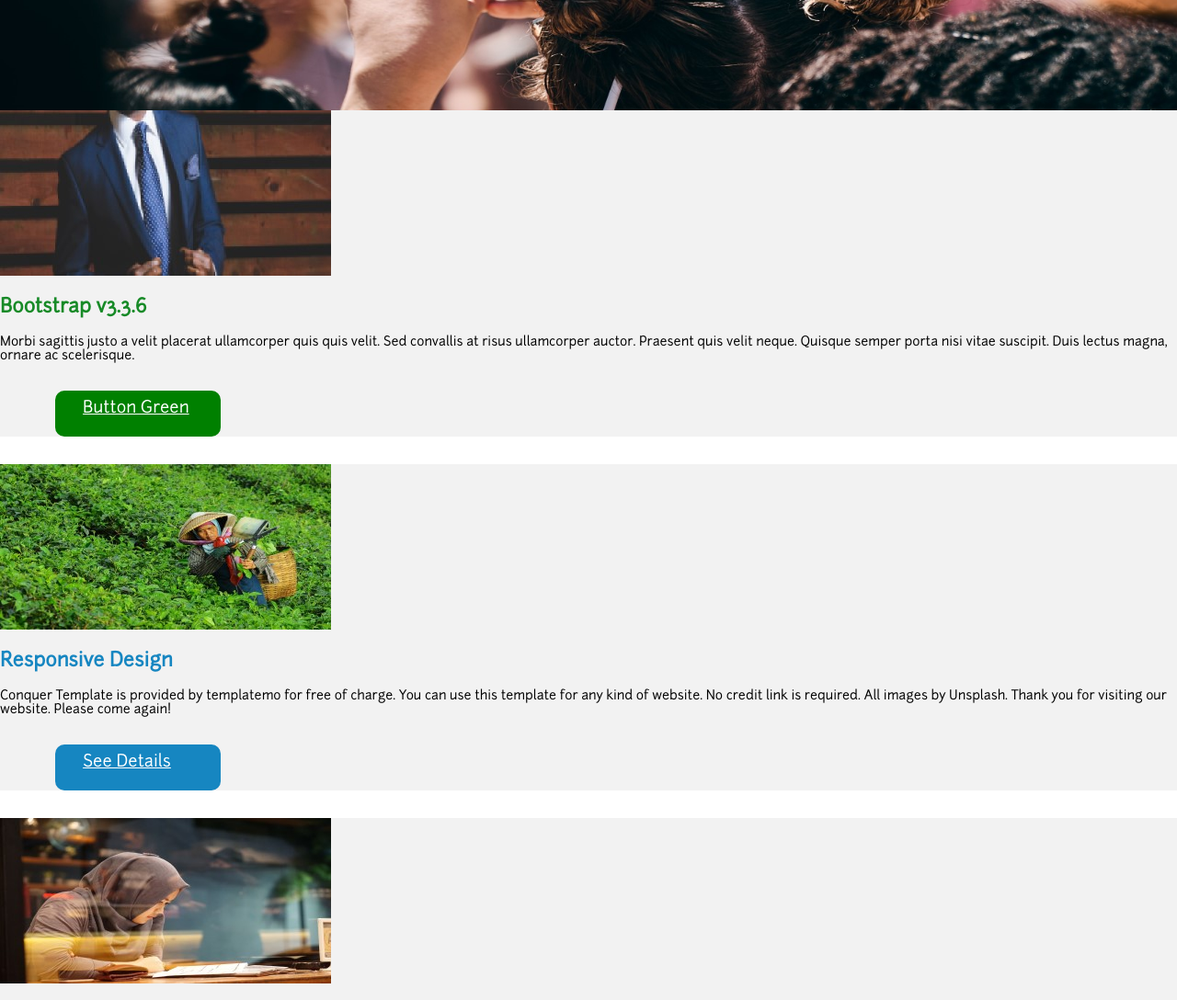
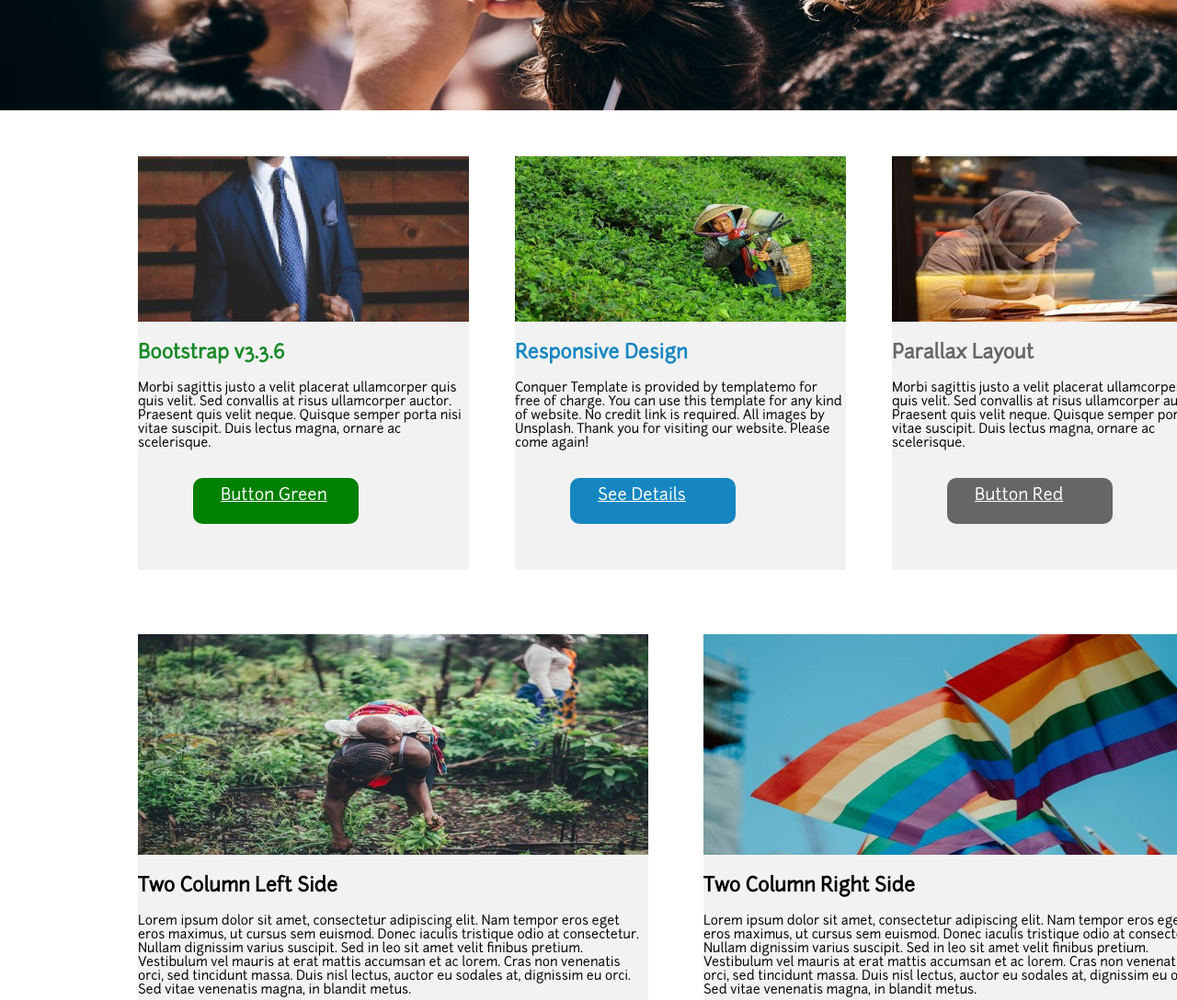
Before and after one commit to chametukudoh/chametukudoh.github.io, a plain HTML site: page index.html in a window 1280 px wide. Shown: the part 480-1568 px from the top of the page at 92% size. Drawn offline with Linux system fonts and the light colour scheme.

Commit message:
Update Tier1.css

```diff
--- a/Tier1.css
+++ b/Tier1.css
@@ -87,7 +87,7 @@ text-shadow: 1px 1px #333;
     padding-top: 250px;
   }
 
-  .grid-containerA {
+  #grid-containerA {
 
     display: grid;
     grid-template-columns: 360px 360px 360px;
```
